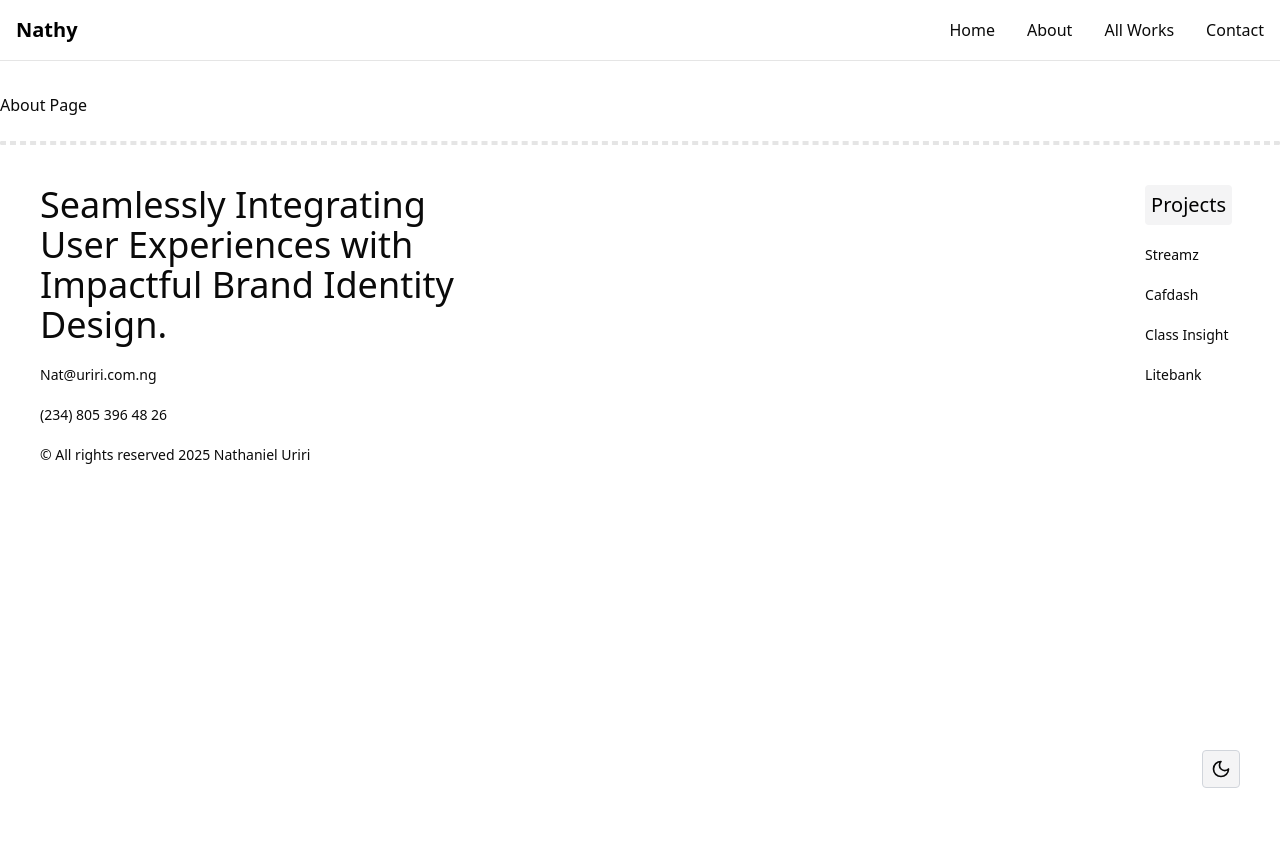
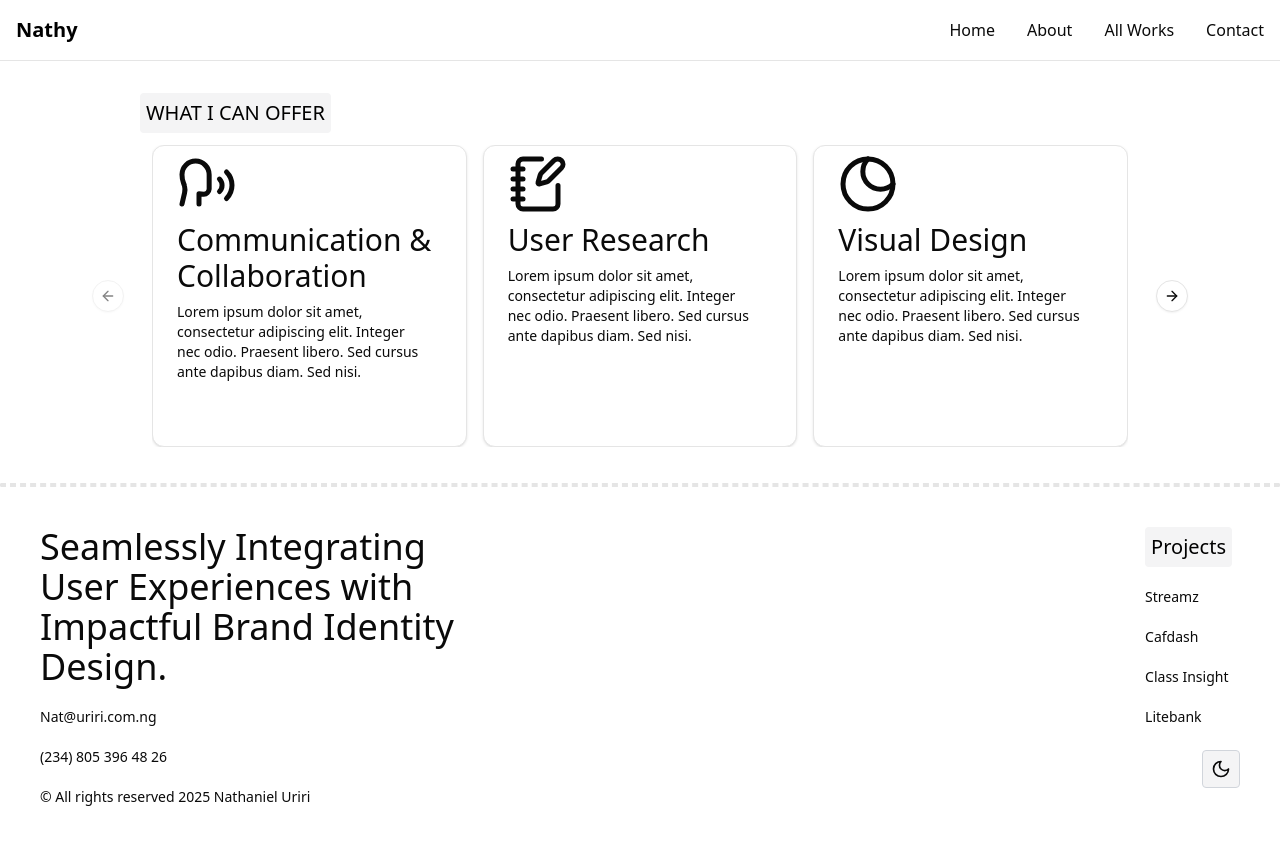
Before and after one commit to nathanieluriri/Portfolio-template, a Next.js app: page /about in a window 1280 px wide. Shown: the top 844 px of the page. Before the commit the page ends 800 px from the top, so only its background shows below. Built offline with nearby package versions, Linux system fonts and the light colour scheme.

Commit message:
added footer

```diff
--- a/package.json
+++ b/package.json
@@ -14,6 +14,7 @@
     "@radix-ui/react-slot": "^1.1.2",
     "class-variance-authority": "^0.7.1",
     "clsx": "^2.1.1",
+    "embla-carousel-react": "^8.5.2",
     "lucide-react": "^0.475.0",
     "next": "15.1.7",
     "next-themes": "^0.4.4",
--- a/src/app/about/page.jsx
+++ b/src/app/about/page.jsx
@@ -1,9 +1,76 @@
-
-import { Skeleton } from "@/components/ui/skeleton"
-
-
+import { Card, CardContent } from "@/components/ui/card";
+import {
+  Speech,
+  NotebookPen,
+  Eclipse,
+  AppWindow,
+  Brain,
+  MonitorSmartphone,
+} from "lucide-react";
+import {
+  Carousel,
+  CarouselContent,
+  CarouselItem,
+  CarouselNext,
+  CarouselPrevious,
+} from "@/components/ui/carousel";
+import { Padding } from "../page";
+const icons = [
+  <Speech className=" w-[60px] h-[60px]" />,
+  <NotebookPen className=" w-[60px] h-[60px]" />,
+  <Eclipse className=" w-[60px] h-[60px]" />,
+  <AppWindow className=" w-[60px] h-[60px]" />,
+  <Brain className=" w-[60px] h-[60px]" />,
+  <MonitorSmartphone className=" w-[60px] h-[60px]" />,
+];
+const titles = [
+  "Communication & Collaboration",
+  "User Research",
+  "Visual Design",
+  "Developer Friendly",
+  "AI Centered Applications",
+  "Mobile & Web Apps",
+];
+const contents =
+  "Lorem ipsum dolor sit amet, consectetur adipiscing elit. Integer nec odio. Praesent libero. Sed cursus ante dapibus diam. Sed nisi.";
 export default function About() {
   return (
-    <h1>About Page</h1>
+    <>
+      <div className="flex w-fit max-w-[1000px]   justify-center justify-self-center flex-col">
+        <h1 className="transition-all duration-100 bg-zinc-100 text-black text-xl font-medium me-2 px-1.5 py-1.5 rounded dark:bg-zinc-900 dark:text-white w-fit">
+          WHAT I CAN OFFER
+        </h1>
+        <OfferCarousel />
+      </div>
+    </>
   );
 }
+
+export function OfferCarousel() {
+  return (
+    <Carousel
+      opts={{
+        align: "start",
+      }}
+      className="w-full max-w-fit p-3 "
+    >
+      <CarouselContent>
+        {Array.from({ length: 5 }).map((_, index) => (
+          <CarouselItem key={index} className=" md:basis-2/6 basis-2/6 ">
+            <Card>
+              <CardContent className="pr-4 flex items-start justify-start flex-col pt-2 min-h-[300px] gap-2 ">
+                {icons[index]}
+                <h1 className=" text-3xl text-start">{titles[index]}</h1>
+                <h1 className="max-w-[250px]  text-start text-sm">
+                  {contents}
+                </h1>
+              </CardContent>
+            </Card>
+          </CarouselItem>
+        ))}
+      </CarouselContent>
+      <CarouselPrevious />
+      <CarouselNext />
+    </Carousel>
+  );
+}
--- /dev/null
+++ b/src/components/ui/card.jsx
@@ -0,0 +1,50 @@
+import * as React from "react"
+
+import { cn } from "@/lib/utils"
+
+const Card = React.forwardRef(({ className, ...props }, ref) => (
+  <div
+    ref={ref}
+    className={cn("rounded-xl border bg-card text-card-foreground shadow", className)}
+    {...props} />
+))
+Card.displayName = "Card"
+
+const CardHeader = React.forwardRef(({ className, ...props }, ref) => (
+  <div
+    ref={ref}
+    className={cn("flex flex-col space-y-1.5 p-6", className)}
+    {...props} />
+))
+CardHeader.displayName = "CardHeader"
+
+const CardTitle = React.forwardRef(({ className, ...props }, ref) => (
+  <div
+    ref={ref}
+    className={cn("font-semibold leading-none tracking-tight", className)}
+    {...props} />
+))
+CardTitle.displayName = "CardTitle"
+
+const CardDescription = React.forwardRef(({ className, ...props }, ref) => (
+  <div
+    ref={ref}
+    className={cn("text-sm text-muted-foreground", className)}
+    {...props} />
+))
+CardDescription.displayName = "CardDescription"
+
+const CardContent = React.forwardRef(({ className, ...props }, ref) => (
+  <div ref={ref} className={cn("p-6 pt-0", className)} {...props} />
+))
+CardContent.displayName = "CardContent"
+
+const CardFooter = React.forwardRef(({ className, ...props }, ref) => (
+  <div
+    ref={ref}
+    className={cn("flex items-center p-6 pt-0", className)}
+    {...props} />
+))
+CardFooter.displayName = "CardFooter"
+
+export { Card, CardHeader, CardFooter, CardTitle, CardDescription, CardContent }
--- /dev/null
+++ b/src/components/ui/carousel.jsx
@@ -0,0 +1,194 @@
+"use client";
+import * as React from "react"
+import useEmblaCarousel from "embla-carousel-react";
+import { ArrowLeft, ArrowRight } from "lucide-react"
+
+import { cn } from "@/lib/utils"
+import { Button } from "@/components/ui/button"
+
+const CarouselContext = React.createContext(null)
+
+function useCarousel() {
+  const context = React.useContext(CarouselContext)
+
+  if (!context) {
+    throw new Error("useCarousel must be used within a <Carousel />")
+  }
+
+  return context
+}
+
+const Carousel = React.forwardRef((
+  {
+    orientation = "horizontal",
+    opts,
+    setApi,
+    plugins,
+    className,
+    children,
+    ...props
+  },
+  ref
+) => {
+  const [carouselRef, api] = useEmblaCarousel({
+    ...opts,
+    axis: orientation === "horizontal" ? "x" : "y",
+  }, plugins)
+  const [canScrollPrev, setCanScrollPrev] = React.useState(false)
+  const [canScrollNext, setCanScrollNext] = React.useState(false)
+
+  const onSelect = React.useCallback((api) => {
+    if (!api) {
+      return
+    }
+
+    setCanScrollPrev(api.canScrollPrev())
+    setCanScrollNext(api.canScrollNext())
+  }, [])
+
+  const scrollPrev = React.useCallback(() => {
+    api?.scrollPrev()
+  }, [api])
+
+  const scrollNext = React.useCallback(() => {
+    api?.scrollNext()
+  }, [api])
+
+  const handleKeyDown = React.useCallback((event) => {
+    if (event.key === "ArrowLeft") {
+      event.preventDefault()
+      scrollPrev()
+    } else if (event.key === "ArrowRight") {
+      event.preventDefault()
+      scrollNext()
+    }
+  }, [scrollPrev, scrollNext])
+
+  React.useEffect(() => {
+    if (!api || !setApi) {
+      return
+    }
+
+    setApi(api)
+  }, [api, setApi])
+
+  React.useEffect(() => {
+    if (!api) {
+      return
+    }
+
+    onSelect(api)
+    api.on("reInit", onSelect)
+    api.on("select", onSelect)
+
+    return () => {
+      api?.off("select", onSelect)
+    };
+  }, [api, onSelect])
+
+  return (
+    (<CarouselContext.Provider
+      value={{
+        carouselRef,
+        api: api,
+        opts,
+        orientation:
+          orientation || (opts?.axis === "y" ? "vertical" : "horizontal"),
+        scrollPrev,
+        scrollNext,
+        canScrollPrev,
+        canScrollNext,
+      }}>
+      <div
+        ref={ref}
+        onKeyDownCapture={handleKeyDown}
+        className={cn("relative", className)}
+        role="region"
+        aria-roledescription="carousel"
+        {...props}>
+        {children}
+      </div>
+    </CarouselContext.Provider>)
+  );
+})
+Carousel.displayName = "Carousel"
+
+const CarouselContent = React.forwardRef(({ className, ...props }, ref) => {
+  const { carouselRef, orientation } = useCarousel()
+
+  return (
+    (<div ref={carouselRef} className="overflow-hidden">
+      <div
+        ref={ref}
+        className={cn(
+          "flex",
+          orientation === "horizontal" ? "-ml-4" : "-mt-4 flex-col",
+          className
+        )}
+        {...props} />
+    </div>)
+  );
+})
+CarouselContent.displayName = "CarouselContent"
+
+const CarouselItem = React.forwardRef(({ className, ...props }, ref) => {
+  const { orientation } = useCarousel()
+
+  return (
+    (<div
+      ref={ref}
+      role="group"
+      aria-roledescription="slide"
+      className={cn(
+        "min-w-0 shrink-0 grow-0 basis-full",
+        orientation === "horizontal" ? "pl-4" : "pt-4",
+        className
+      )}
+      {...props} />)
+  );
+})
+CarouselItem.displayName = "CarouselItem"
+
+const CarouselPrevious = React.forwardRef(({ className, variant = "outline", size = "icon", ...props }, ref) => {
+  const { orientation, scrollPrev, canScrollPrev } = useCarousel()
+
+  return (
+    (<Button
+      ref={ref}
+      variant={variant}
+      size={size}
+      className={cn("absolute  h-8 w-8 rounded-full", orientation === "horizontal"
+        ? "-left-12 top-1/2 -translate-y-1/2"
+        : "-top-12 left-1/2 -translate-x-1/2 rotate-90", className)}
+      disabled={!canScrollPrev}
+      onClick={scrollPrev}
+      {...props}>
+      <ArrowLeft className="h-4 w-4" />
+      <span className="sr-only">Previous slide</span>
+    </Button>)
+  );
+})
+CarouselPrevious.displayName = "CarouselPrevious"
+
+const CarouselNext = React.forwardRef(({ className, variant = "outline", size = "icon", ...props }, ref) => {
+  const { orientation, scrollNext, canScrollNext } = useCarousel()
+
+  return (
+    (<Button
+      ref={ref}
+      variant={variant}
+      size={size}
+      className={cn("absolute h-8 w-8 rounded-full", orientation === "horizontal"
+        ? "-right-12 top-1/2 -translate-y-1/2"
+        : "-bottom-12 left-1/2 -translate-x-1/2 rotate-90", className)}
+      disabled={!canScrollNext}
+      onClick={scrollNext}
+      {...props}>
+      <ArrowRight className="h-4 w-4" />
+      <span className="sr-only">Next slide</span>
+    </Button>)
+  );
+})
+CarouselNext.displayName = "CarouselNext"
+
+export { Carousel, CarouselContent, CarouselItem, CarouselPrevious, CarouselNext };
```
Also changed, not shown: 1 other file (tests, documents, lock files or other folders).
